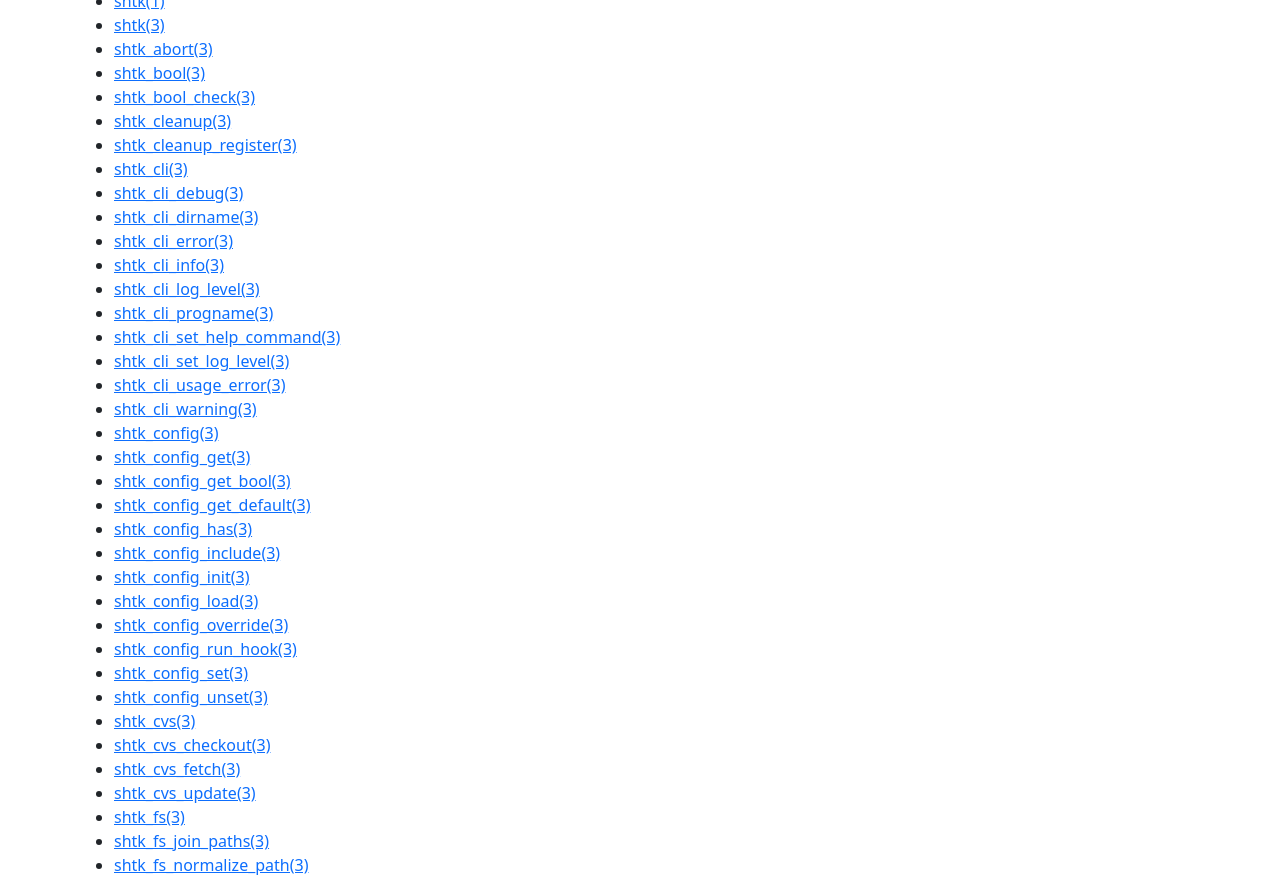
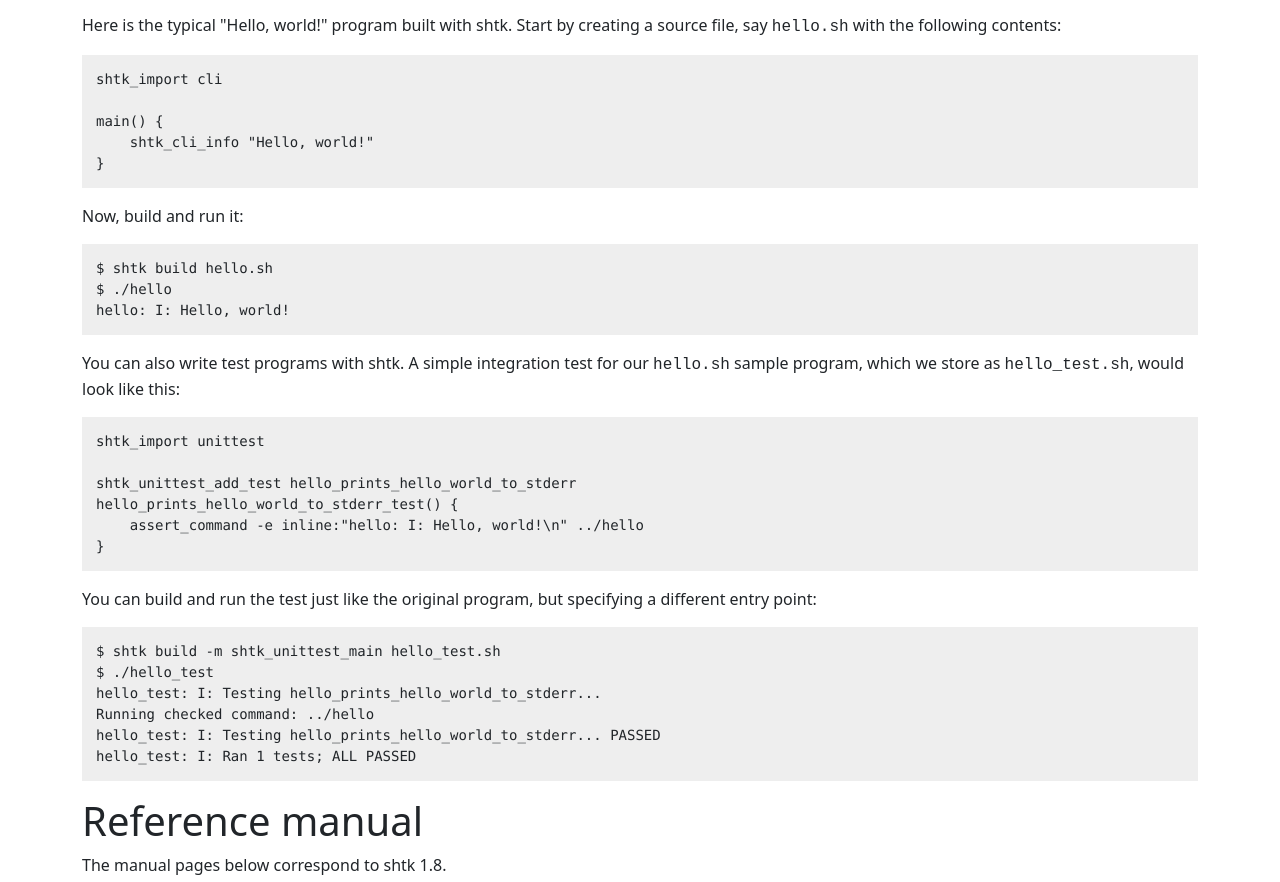
Before and after one commit to jmmv/shtk, a plain HTML site: page docs.html in a window 1280 px wide. Shown: the part 179-1061 px from the top of the page. Drawn offline with nearby package versions, Linux system fonts and the light colour scheme; a script that the page names is missing.

Commit message:
Deploying to gh-pages from @ jmmv/shtk@894867d709e21009c62f1cb9dcfcbeb116331240 🚀

```diff
--- a/docs.html
+++ b/docs.html
@@ -34,6 +34,50 @@
     <div class="container my-3">
       <div class="row">
         <div class="col">
+<h1>Getting started</h1>
+
+<p>shtk is a tool and a library. The tool, <a href="shtk.1.html">shtk(1)</a>, provides the mechanisms to "compile" an shtk script into a runnable script. The library, <a href="shtk.3.html">shtk(3)</a>, provides a collection of shell modules with different functionality.</p>
+
+<p>Here is the typical "Hello, world!" program built with shtk. Start by creating a source file, say <tt>hello.sh</tt> with the following contents:</p>
+
+<pre>
+shtk_import cli
+
+main() {
+    shtk_cli_info "Hello, world!"
+}
+</pre>
+
+<p>Now, build and run it:</p>
+
+<pre>
+$ shtk build hello.sh
+$ ./hello
+hello: I: Hello, world!
+</pre>
+
+<p>You can also write test programs with shtk. A simple integration test for our <tt>hello.sh</tt> sample program, which we store as <tt>hello_test.sh</tt>, would look like this:</p>
+
+<pre>
+shtk_import unittest
+
+shtk_unittest_add_test hello_prints_hello_world_to_stderr
+hello_prints_hello_world_to_stderr_test() {
+    assert_command -e inline:"hello: I: Hello, world!\n" ../hello
+}
+</pre>
+
+<p>You can build and run the test just like the original program, but specifying a different entry point:</p>
+
+<pre>
+$ shtk build -m shtk_unittest_main hello_test.sh
+$ ./hello_test
+hello_test: I: Testing hello_prints_hello_world_to_stderr...
+Running checked command: ../hello
+hello_test: I: Testing hello_prints_hello_world_to_stderr... PASSED
+hello_test: I: Ran 1 tests; ALL PASSED
+</pre>
+
 <h1>Reference manual</h1>
 
 <p>The manual pages below correspond to shtk 1.8.</p>
```
